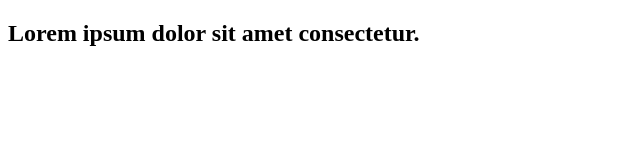
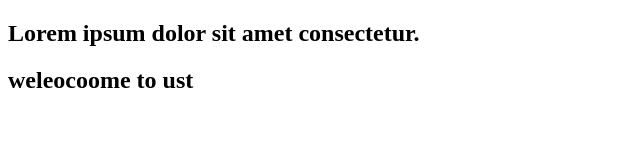
Before and after one commit to 2000031628/git--module-3, a plain HTML site: page about.html in a window 1280 px wide. Shown: the whole page, without its empty margins (0-640 px from the left). Drawn offline with Linux system fonts and the light colour scheme.

Commit message:
Update about.html

```diff
--- a/about.html
+++ b/about.html
@@ -7,5 +7,6 @@
 </head>
 <body>
     <h2>Lorem ipsum dolor sit amet consectetur.</h2>
+    <h2>weleocoome to ust</h2>
 </body>
 </html>
```
